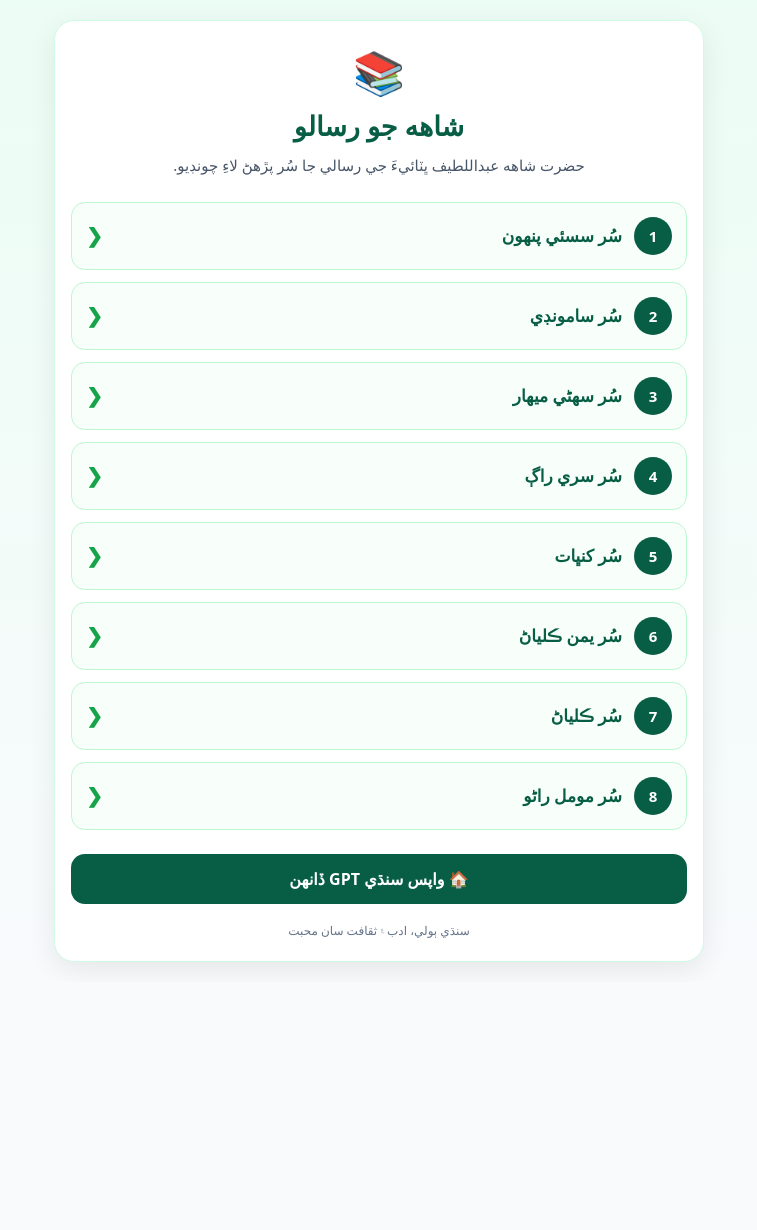
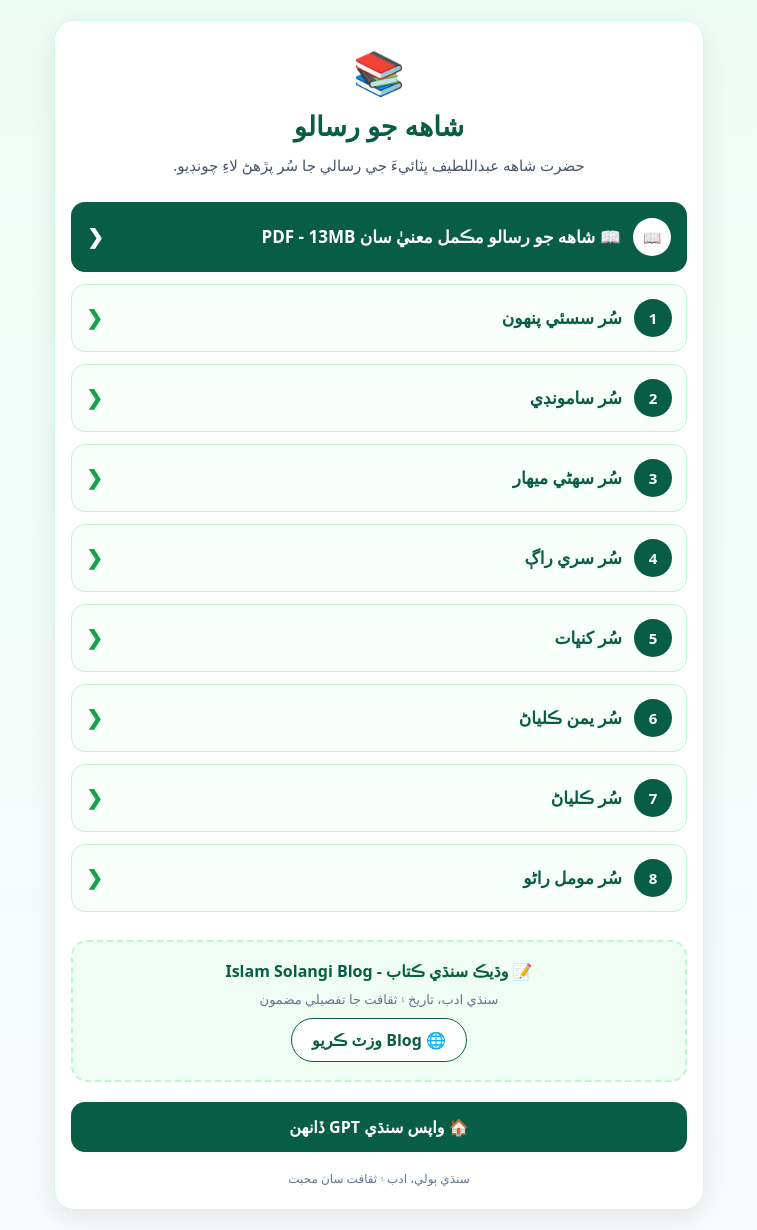
Before and after one commit to islamsolangi/sindhigpt, a Next.js app: page /app/app/books in a window 1280 px wide. Shown: the whole page, without its empty margins (261-1018 px from the left). Before the commit the page ends 982 px from the top, so only its background shows below. Built offline with nearby package versions, Linux system fonts and the light colour scheme.

Commit message:
Update page.tsx

```diff
--- a/app/app/app/books/page.tsx
+++ b/app/app/app/books/page.tsx
@@ -1,7 +1,11 @@
-
 "use client";
 
 const surs = [
+  {
+    name: "📖 شاهه جو رسالو مڪمل معنيٰ سان PDF - 13MB",
+    url: "/shah-jo-risalo-with-meaning.pdf",
+    isPdf: true,
+  },
   {
     name: "سُر سسئي پنهون",
     url: "https://islamsolangi786.blogspot.com/2026/10/blog-post_231.html",
@@ -60,25 +64,10 @@ export default function BooksPage() {
       >
         <div style={{ textAlign: "center", marginBottom: "22px" }}>
           <div style={{ fontSize: "42px" }}>📚</div>
-
-          <h1
-            style={{
-              color: "#075e45",
-              fontSize: "27px",
-              margin: "8px 0",
-            }}
-          >
+          <h1 style={{ color: "#075e45", fontSize: "27px", margin: "8px 0" }}>
             شاهه جو رسالو
           </h1>
-
-          <p
-            style={{
-              color: "#475569",
-              lineHeight: 1.9,
-              fontSize: "15px",
-              margin: 0,
-            }}
-          >
+          <p style={{ color: "#475569", lineHeight: 1.9, fontSize: "15px", margin: 0 }}>
             حضرت شاهه عبداللطيف ڀٽائيءَ جي رسالي جا سُر پڙهڻ لاءِ چونڊيو.
           </p>
         </div>
@@ -90,16 +79,15 @@ export default function BooksPage() {
               href={sur.url}
               target="_blank"
               rel="noopener noreferrer"
-              aria-label={`${sur.name} پڙهو`}
               style={{
                 display: "flex",
                 alignItems: "center",
                 gap: "12px",
                 padding: "14px",
-                border: "1px solid #bbf7d0",
+                border: sur.isPdf ? "2px solid #075e45" : "1px solid #bbf7d0",
                 borderRadius: "14px",
-                background: "#f8fffb",
-                color: "#075e45",
+                background: sur.isPdf ? "#075e45" : "#f8fffb",
+                color: sur.isPdf ? "white" : "#075e45",
                 textDecoration: "none",
                 fontSize: "17px",
                 fontWeight: "bold",
@@ -108,8 +96,8 @@ export default function BooksPage() {
             >
               <span
                 style={{
-                  background: "#075e45",
-                  color: "white",
+                  background: sur.isPdf ? "white" : "#075e45",
+                  color: sur.isPdf ? "#075e45" : "white",
                   width: "38px",
                   height: "38px",
                   borderRadius: "50%",
@@ -120,21 +108,48 @@ export default function BooksPage() {
                   fontSize: "15px",
                 }}
               >
-                {index + 1}
+                {sur.isPdf ? "📖" : index}
               </span>
-
               <span style={{ flex: 1 }}>{sur.name}</span>
-
-              <span
-                style={{
-                  color: "#16a34a",
-                  fontSize: "20px",
-                }}
-              >
-                ❮
-              </span>
+              <span style={{ color: sur.isPdf ? "white" : "#16a34a", fontSize: "20px" }}>❮</span>
             </a>
           ))}
+        </div>
+
+        {/* AdSense Loop - Blogger */}
+        <div
+          style={{
+            marginTop: "28px",
+            padding: "18px",
+            borderRadius: "16px",
+            border: "2px dashed #bbf7d0",
+            background: "#f0fdf4",
+            textAlign: "center",
+          }}
+        >
+          <h3 style={{ color: "#075e45", fontSize: "16px", margin: "0 0 8px 0" }}>
+            📝 وڌيڪ سنڌي ڪتاب - Islam Solangi Blog
+          </h3>
+          <p style={{ color: "#64748b", fontSize: "13px", margin: "0 0 10px 0" }}>
+            سنڌي ادب، تاريخ ۽ ثقافت جا تفصيلي مضمون
+          </p>
+          <a
+            href="https://islamsolangi786.blogspot.com/"
+            target="_blank"
+            rel="dofollow"
+            style={{
+              display: "inline-block",
+              background: "white",
+              border: "1px solid #075e45",
+              color: "#075e45",
+              padding: "10px 20px",
+              borderRadius: "24px",
+              fontWeight: "bold",
+              textDecoration: "none",
+            }}
+          >
+            🌐 Blog وزٽ ڪريو
+          </a>
         </div>
 
         <a
@@ -142,7 +157,7 @@ export default function BooksPage() {
           style={{
             display: "block",
             textAlign: "center",
-            marginTop: "24px",
+            marginTop: "20px",
             padding: "14px",
             borderRadius: "14px",
             background: "#075e45",
@@ -155,15 +170,7 @@ export default function BooksPage() {
           🏠 واپس سنڌي GPT ڏانهن
         </a>
 
-        <p
-          style={{
-            textAlign: "center",
-            color: "#64748b",
-            fontSize: "12px",
-            marginTop: "18px",
-            marginBottom: 0,
-          }}
-        >
+        <p style={{ textAlign: "center", color: "#64748b", fontSize: "12px", marginTop: "18px", marginBottom: 0 }}>
           سنڌي ٻولي، ادب ۽ ثقافت سان محبت
         </p>
       </div>
```
